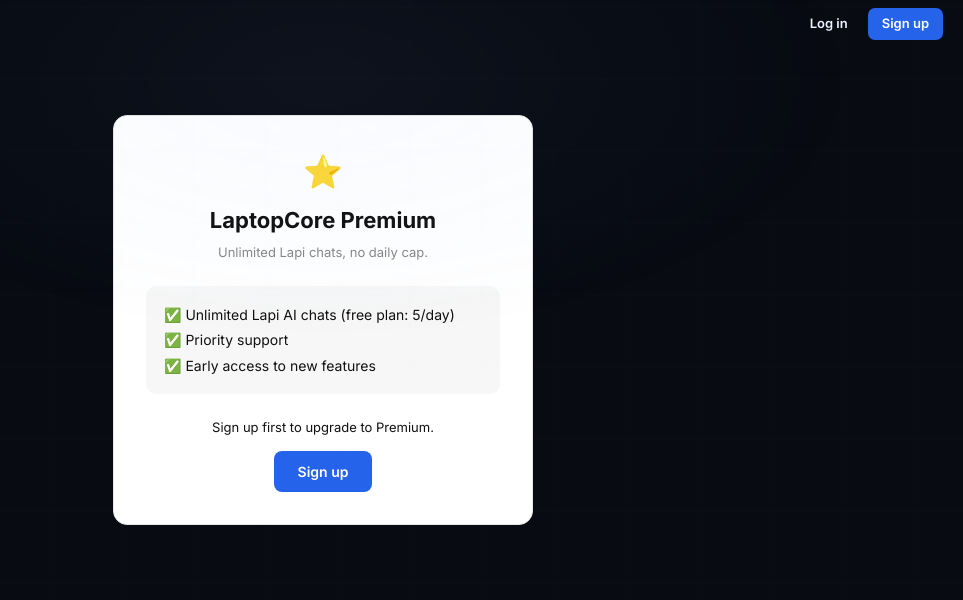
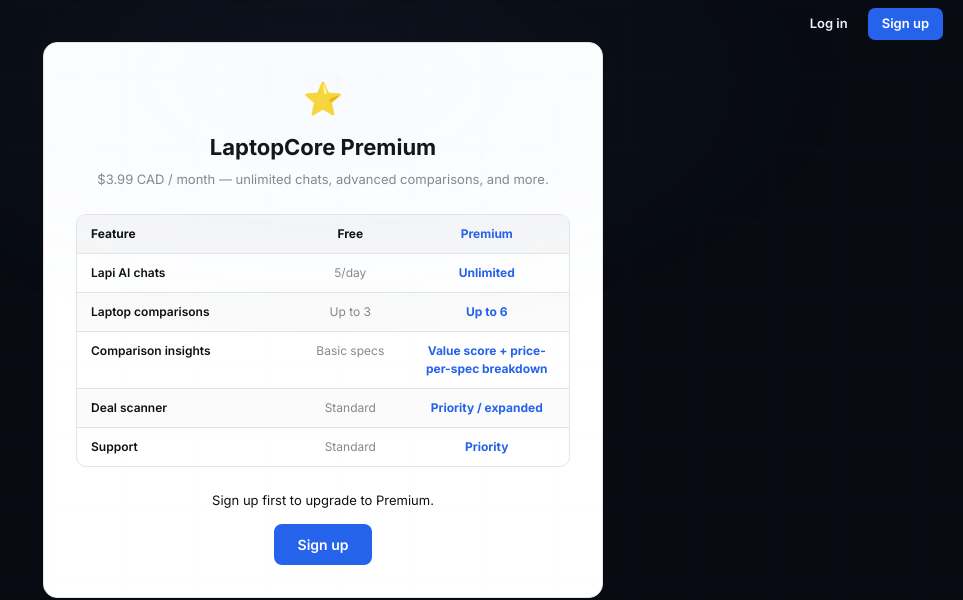
Before and after one commit to Stehua22/laptop-core, a Next.js app: page /premium in a window 1280 px wide. Shown: the top 600 px of the page, without its empty margins (317-1280 px from the left). Built offline with nearby package versions, Linux system fonts and the light colour scheme; no server answers.

Commit message:
Update page.tsx

```diff
--- a/app/premium/page.tsx
+++ b/app/premium/page.tsx
@@ -3,6 +3,14 @@
 import { useEffect, useState } from 'react';
 import Link from 'next/link';
 import { supabaseBrowser } from '@/lib/supabaseBrowser';
+
+const FEATURES: { label: string; free: string; premium: string }[] = [
+  { label: 'Lapi AI chats',        free: '5/day',          premium: 'Unlimited' },
+  { label: 'Laptop comparisons',   free: 'Up to 3',         premium: 'Up to 6' },
+  { label: 'Comparison insights',  free: 'Basic specs',     premium: 'Value score + price-per-spec breakdown' },
+  { label: 'Deal scanner',         free: 'Standard',        premium: 'Priority / expanded' },
+  { label: 'Support',              free: 'Standard',        premium: 'Priority' },
+];
 
 export default function PremiumPage() {
   const [loggedIn, setLoggedIn] = useState<boolean | null>(null);
@@ -57,7 +65,7 @@ export default function PremiumPage() {
       <div
         style={{
           width: '100%',
-          maxWidth: 420,
+          maxWidth: 560,
           background: 'var(--bg-primary, #fff)',
           color: 'var(--text-primary, #111)',
           border: '1px solid var(--border-color, #e5e5e5)',
@@ -69,23 +77,52 @@ export default function PremiumPage() {
         <div style={{ fontSize: 32, marginBottom: 8 }}>⭐</div>
         <h1 style={{ fontSize: 22, fontWeight: 700, marginBottom: 6 }}>LaptopCore Premium</h1>
         <p style={{ fontSize: 13, color: '#888', marginBottom: 24 }}>
-          Unlimited Lapi chats, no daily cap.
+          $3.99 CAD / month — unlimited chats, advanced comparisons, and more.
         </p>
+
+        {/* Free vs Premium table */}
         <div
           style={{
             textAlign: 'left',
-            background: 'var(--bg-secondary, #f7f7f7)',
+            border: '1px solid var(--border-color, #e5e5e5)',
             borderRadius: 10,
-            padding: '16px 18px',
+            overflow: 'hidden',
             marginBottom: 24,
-            fontSize: 14,
-            lineHeight: 1.8,
           }}
         >
-          <div>✅ Unlimited Lapi AI chats (free plan: 5/day)</div>
-          <div>✅ Priority support</div>
-          <div>✅ Early access to new features</div>
+          <div
+            style={{
+              display: 'grid',
+              gridTemplateColumns: '1.4fr 1fr 1fr',
+              background: 'var(--bg-secondary, #f7f7f7)',
+              fontSize: 12,
+              fontWeight: 700,
+              padding: '10px 14px',
+            }}
+          >
+            <div>Feature</div>
+            <div style={{ textAlign: 'center' }}>Free</div>
+            <div style={{ textAlign: 'center', color: 'var(--accent-color, #2563eb)' }}>Premium</div>
+          </div>
+          {FEATURES.map((f, i) => (
+            <div
+              key={f.label}
+              style={{
+                display: 'grid',
+                gridTemplateColumns: '1.4fr 1fr 1fr',
+                fontSize: 12,
+                padding: '10px 14px',
+                borderTop: '1px solid var(--border-color, #e5e5e5)',
+                background: i % 2 === 1 ? 'rgba(0,0,0,0.015)' : 'transparent',
+              }}
+            >
+              <div style={{ fontWeight: 600 }}>{f.label}</div>
+              <div style={{ textAlign: 'center', color: '#888' }}>{f.free}</div>
+              <div style={{ textAlign: 'center', fontWeight: 700, color: 'var(--accent-color, #2563eb)' }}>{f.premium}</div>
+            </div>
+          ))}
         </div>
+
         {loggedIn === false && (
           <>
             <p style={{ fontSize: 13, marginBottom: 14 }}>
@@ -108,11 +145,13 @@ export default function PremiumPage() {
             </Link>
           </>
         )}
+
         {loggedIn === true && isPremium && (
           <p style={{ fontSize: 14, fontWeight: 600, color: '#16a34a' }}>
-            You're already Premium — enjoy unlimited chats! 🎉
+            You're already Premium — enjoy every perk above! 🎉
           </p>
         )}
+
         {loggedIn === true && !isPremium && (
           <>
             {chatCount !== null && (
```
